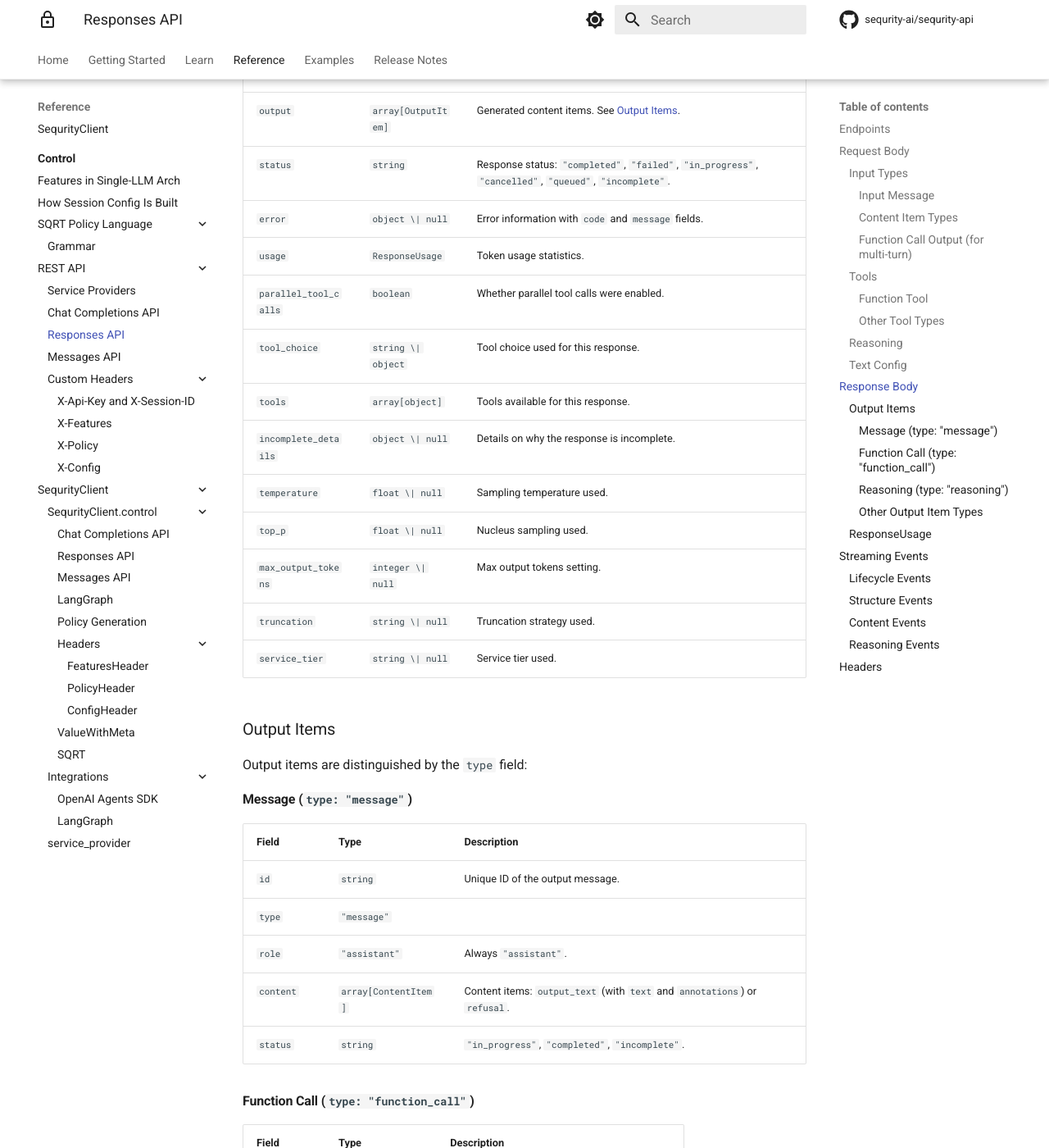
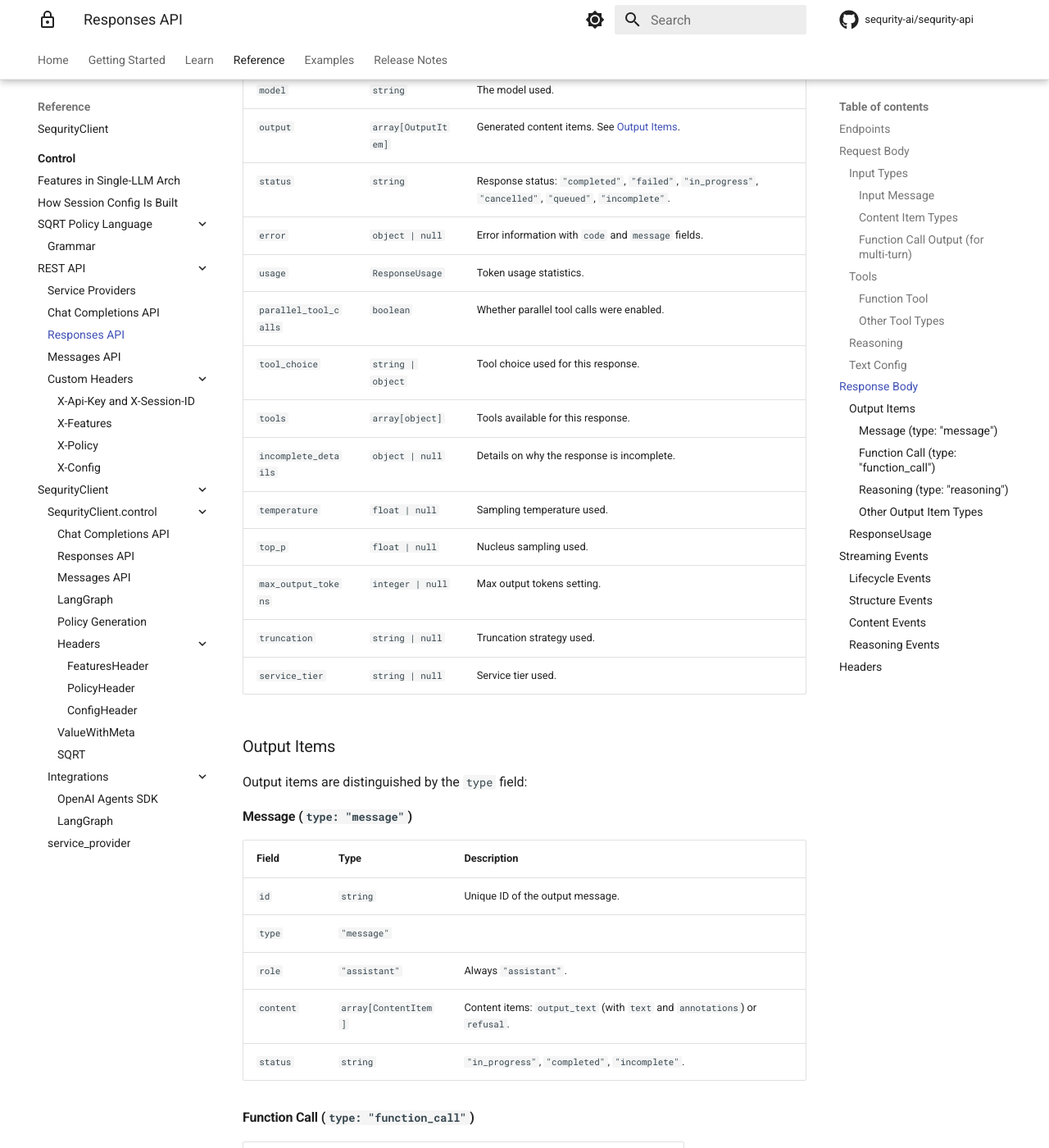
Before and after one commit to sequrity-ai/sequrity-api, an MkDocs documentation site: the page built from docs/control/reference/rest_api/responses.md, in a window 1280 px wide and 1400 px high, scrolled down 5125 px. Shown: the whole window at 82% size. Built offline with MkDocs 1.6.1 and Material for MkDocs 9.7.7, drawn with Linux system fonts in a browser that asks for light colours; comment, search, counter and statistics services are not loaded; the version menu is left out; some of the changed text lies outside the part shown.

Commit message:
typos (#29)

```diff
--- a/docs/control/reference/rest_api/responses.md
+++ b/docs/control/reference/rest_api/responses.md
@@ -19,10 +19,10 @@ Where `{endpoint_type}` is `chat`, `code`, `agent`, or `lang-graph`. See [URL Pa
 | Field | Type | Required | Description |
 |-------|------|----------|-------------|
 | `model` | `string` | Yes | Model ID, e.g. `gpt-4o`, `o3`. |
-| `input` | `string \| array[InputItem]` | No | Text, image, or file inputs to the model. See [Input Types](#input-types). |
+| `input` | `string | array[InputItem]` | No | Text, image, or file inputs to the model. See [Input Types](#input-types). |
 | `instructions` | `string` | No | A system (or developer) message inserted into the model's context. |
 | `tools` | `array[Tool]` | No | Tools the model may call. See [Tools](#tools). |
-| `tool_choice` | `string \| object` | No | How the model should select which tool to use: `"none"`, `"auto"`, `"required"`, or a function object. |
+| `tool_choice` | `string | object` | No | How the model should select which tool to use: `"none"`, `"auto"`, `"required"`, or a function object. |
 | `stream` | `boolean` | No | If `true`, the response is streamed as server-sent events. |
 | `temperature` | `float` | No | Sampling temperature (0–2). Higher values produce more random output. |
 | `top_p` | `float` | No | Nucleus sampling parameter. |
@@ -37,7 +37,7 @@ Where `{endpoint_type}` is `chat`, `code`, `agent`, or `lang-graph`. See [URL Pa
 | `parallel_tool_calls` | `boolean` | No | Whether to allow parallel tool execution. |
 | `max_tool_calls` | `integer` | No | Maximum number of calls to built-in tools. |
 | `background` | `boolean` | No | Whether to run the response in the background. |
-| `conversation` | `string \| object` | No | Conversation context. |
+| `conversation` | `string | object` | No | Conversation context. |
 | `prompt` | `object` | No | Prompt template reference with `id` and optional `variables`. |
 | `service_tier` | `string` | No | Processing tier: `"auto"`, `"default"`, `"flex"`, `"scale"`, `"priority"`. |
 | `stream_options` | `object` | No | Options for streaming responses (e.g., `include_usage`). |
@@ -52,8 +52,8 @@ The `input` field accepts either a plain string or an array of input items. Inpu
 
 | Field | Type | Required | Description |
 |-------|------|----------|-------------|
-| `role` | `"user" \| "system" \| "developer"` | Yes | The role of the message. |
-| `content` | `string \| array[ContentItem]` | Yes | Message content (text, images, files, or audio). |
+| `role` | `"user" | "system" | "developer"` | Yes | The role of the message. |
+| `content` | `string | array[ContentItem]` | Yes | Message content (text, images, files, or audio). |
 
 #### Content Item Types
 
@@ -126,17 +126,17 @@ The Responses API supports multiple tool types:
 | `model` | `string` | The model used. |
 | `output` | `array[OutputItem]` | Generated content items. See [Output Items](#output-items). |
 | `status` | `string` | Response status: `"completed"`, `"failed"`, `"in_progress"`, `"cancelled"`, `"queued"`, `"incomplete"`. |
-| `error` | `object \| null` | Error information with `code` and `message` fields. |
+| `error` | `object | null` | Error information with `code` and `message` fields. |
 | `usage` | `ResponseUsage` | Token usage statistics. |
 | `parallel_tool_calls` | `boolean` | Whether parallel tool calls were enabled. |
-| `tool_choice` | `string \| object` | Tool choice used for this response. |
+| `tool_choice` | `string | object` | Tool choice used for this response. |
 | `tools` | `array[object]` | Tools available for this response. |
-| `incomplete_details` | `object \| null` | Details on why the response is incomplete. |
-| `temperature` | `float \| null` | Sampling temperature used. |
-| `top_p` | `float \| null` | Nucleus sampling used. |
-| `max_output_tokens` | `integer \| null` | Max output tokens setting. |
-| `truncation` | `string \| null` | Truncation strategy used. |
-| `service_tier` | `string \| null` | Service tier used. |
+| `incomplete_details` | `object | null` | Details on why the response is incomplete. |
+| `temperature` | `float | null` | Sampling temperature used. |
+| `top_p` | `float | null` | Nucleus sampling used. |
+| `max_output_tokens` | `integer | null` | Max output tokens setting. |
+| `truncation` | `string | null` | Truncation strategy used. |
+| `service_tier` | `string | null` | Service tier used. |
 
 ### Output Items
 
@@ -160,8 +160,8 @@ Output items are distinguished by the `type` field:
 | `call_id` | `string` | Unique ID for responding with tool output. |
 | `name` | `string` | The function name. |
 | `arguments` | `string` | JSON-encoded arguments. |
-| `id` | `string \| null` | Unique ID of the tool call. |
-| `status` | `string \| null` | `"in_progress"`, `"completed"`, `"incomplete"`. |
+| `id` | `string | null` | Unique ID of the tool call. |
+| `status` | `string | null` | `"in_progress"`, `"completed"`, `"incomplete"`. |
 
 #### Reasoning (`type: "reasoning"`)
 
@@ -170,7 +170,7 @@ Output items are distinguished by the `type` field:
 | `id` | `string` | Unique ID of the reasoning item. |
 | `type` | `"reasoning"` | |
 | `summary` | `array[object]` | Reasoning summary text items. |
-| `encrypted_content` | `string \| null` | Encrypted content for multi-turn continuity. |
+| `encrypted_content` | `string | null` | Encrypted content for multi-turn continuity. |
 
 #### Other Output Item Types
 
```
Also changed, not shown: docs/control/reference/rest_api/chat_completion.md (+13 -13 lines), docs/control/reference/rest_api/headers/index.md (+3 -3 lines), docs/control/reference/rest_api/messages.md (+11 -11 lines).
